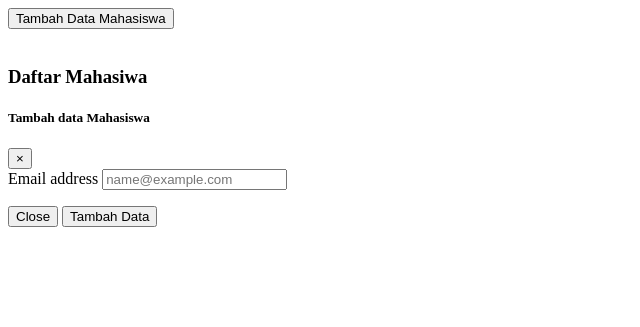
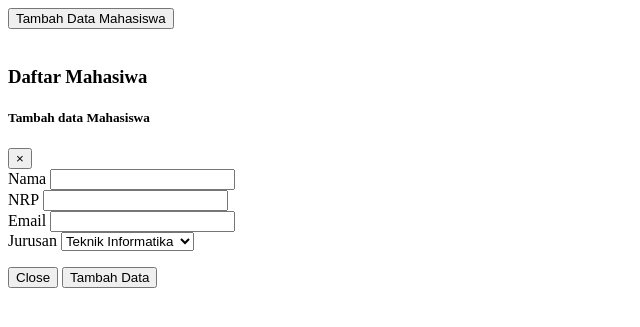
Before and after one commit to michaelherda/rekweb-phpmvc, a PHP site: page /REKWEB/views/mahasiswa/index.php in a window 1280 px wide. Shown: the top 327 px of the page, without its empty margins (0-640 px from the left). Run offline with PHP 8.4, Linux system fonts and the light colour scheme; the template is opened without the code that fills it, so the values that code supplies are empty; some libraries are stand-ins or nearby versions.

Commit message:
Menambahkan combobox

```diff
--- a/app/views/mahasiswa/index.php
+++ b/app/views/mahasiswa/index.php
@@ -36,11 +36,33 @@
       </div>
       <div class="modal-body">
 
-      	<form action="" method="">
+      	<form action="<?=BASEURL;  ?>/mahasiswa/tambah" method="post">
       		<div class="form-group">
-    			<label for="exampleFormControlInput1">Email address</label>
-   				<input type="email" class="form-control" id="exampleFormControlInput1" placeholder="name@example.com">
- 				 </div>
+    			<label for="nama">Nama</label>
+   				<input type="text" class="form-control" id="nama" name="nama">
+ 			</div>
+
+ 			<div class="form-group">
+    			<label for="nrp">NRP</label>
+   				<input type="number" class="form-control" id="nrp" name="nrp">
+ 			</div>
+
+ 			<div class="form-group">
+    			<label for="email">Email</label>
+   				<input type="email" class="form-control" id="email" name="email">
+ 			</div>
+
+ 			<div class="form-group">
+ 				<label for="jurusan">Jurusan</label>
+ 				<select class="form-control" id="jurusan">
+     			<option value="Teknik Informatika"e>Teknik Informatika</option>
+     			<option value="Teknologi Pangan"e>Teknologi Pangan</option>
+     			<option value="Teknik Lingkungan"e>Teknik Lingkungan</option>
+     			<option value="Teknik Mesin"e>Teknik Mesin</option>
+     			<option value="Teknik Industri"e>Teknik Industri</option>
+     			<option value="Teknik Planologi"e>Teknik Planologi</option>
+    			</select>
+    		</div>
 
       </div>
       <div class="modal-footer">
```
